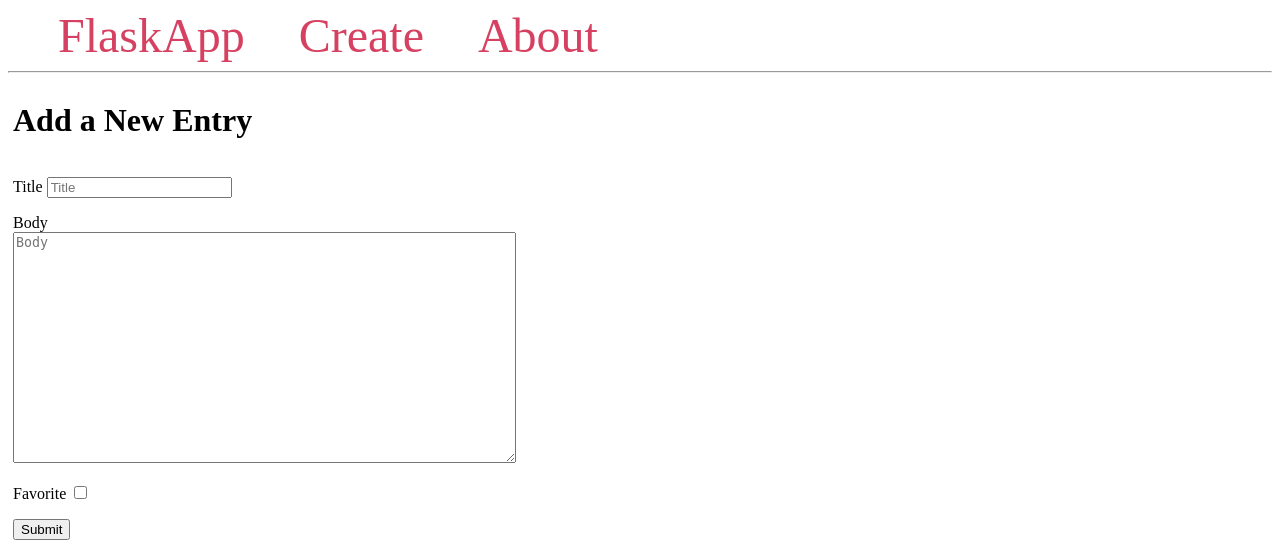
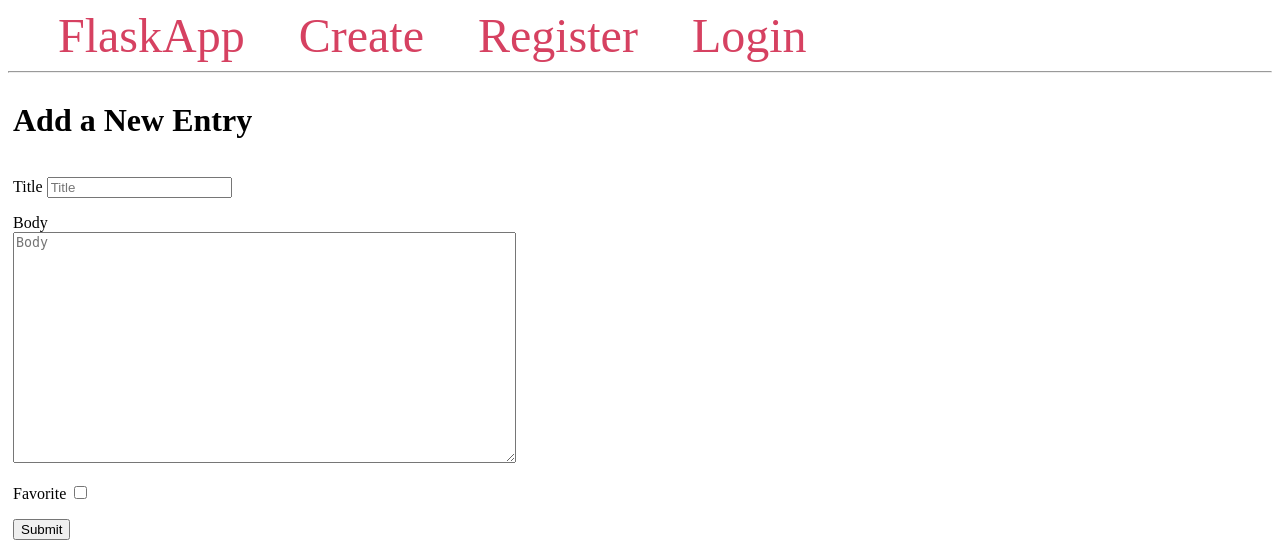
Before and after one commit to jayupad/My-Journal-Buddy, a Flask app: page /create/ in a window 1280 px wide. Shown: the top 555 px of the page. Run offline with Flask 3, Linux system fonts and the light colour scheme.

Commit message:
fixed href for navbar (for testing)

```diff
--- a/backend/templates/base.html
+++ b/backend/templates/base.html
@@ -47,8 +47,9 @@
 <body>
     <nav>
         <a href="{{ url_for('index') }}">FlaskApp</a>
-        <a href="#">Create</a>
-        <a href="#">About</a>
+        <a href="/create">Create</a>
+        <a href="/register">Register</a>
+        <a href="/login">Login</a>
     </nav>
     <hr>
     <div class="content">
```
